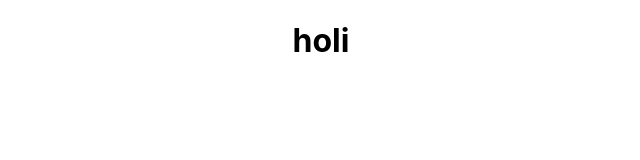
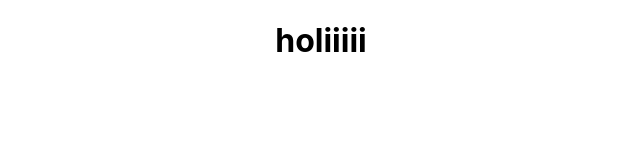
Before and after one commit to anapayanruiz/modulo-3-evaluacion-intermedia-anapayanruiz, a React (Create React App) app: page / in a window 1280 px wide. Shown: the top 160 px of the page, without its empty margins (319-959 px from the left). Built offline with nearby package versions, Linux system fonts and the light colour scheme.

Commit message:
Update docs

```diff
--- a/src/components/App.js
+++ b/src/components/App.js
@@ -4,7 +4,7 @@ import '../stylesheets/App.css';
 function App() {
   return (
     <div className="App">
-      <h1>holi</h1>
+      <h1>holiiiii</h1>
     </div>
   );
 }
```
Also changed, not shown: 8 other files (tests, documents, lock files or other folders).
